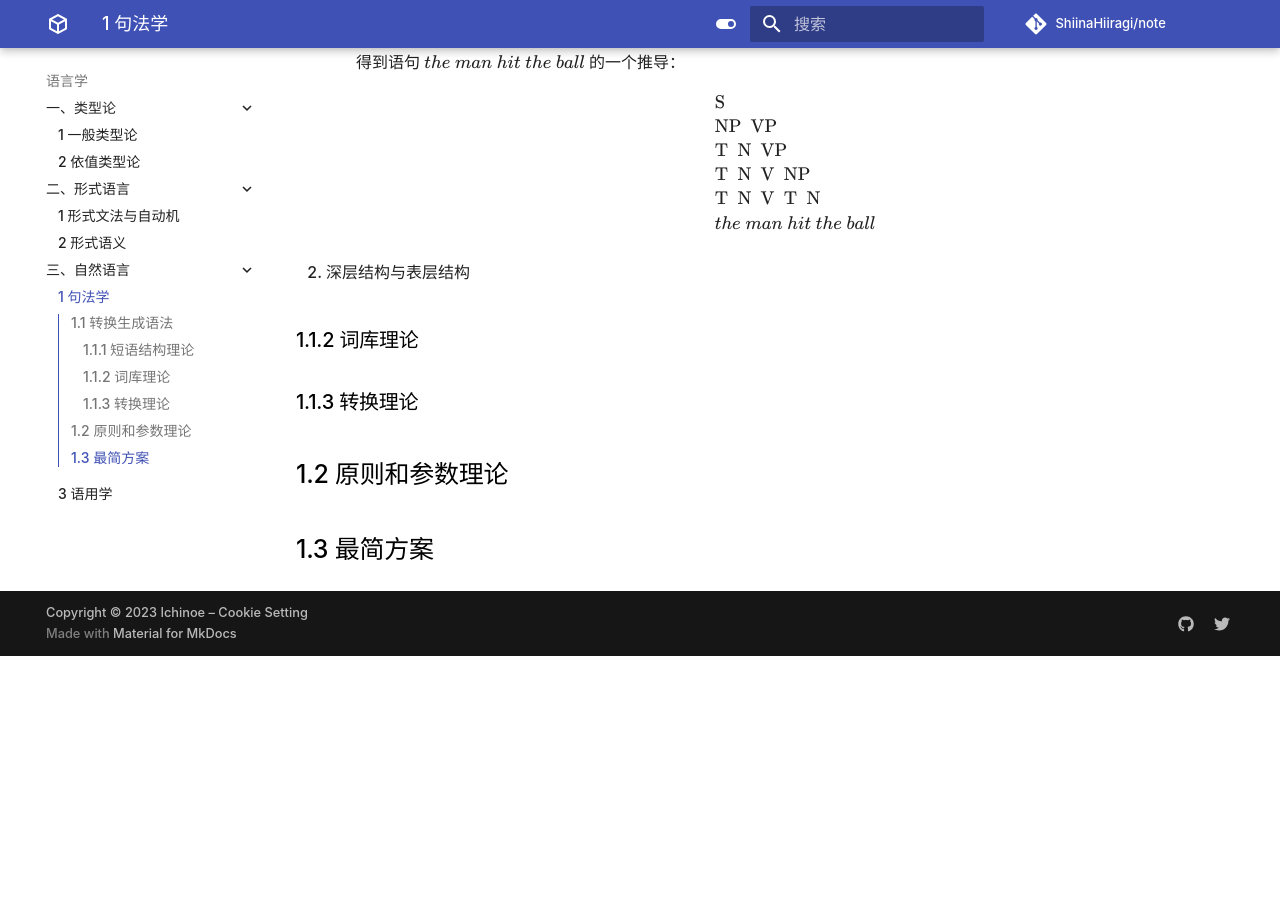
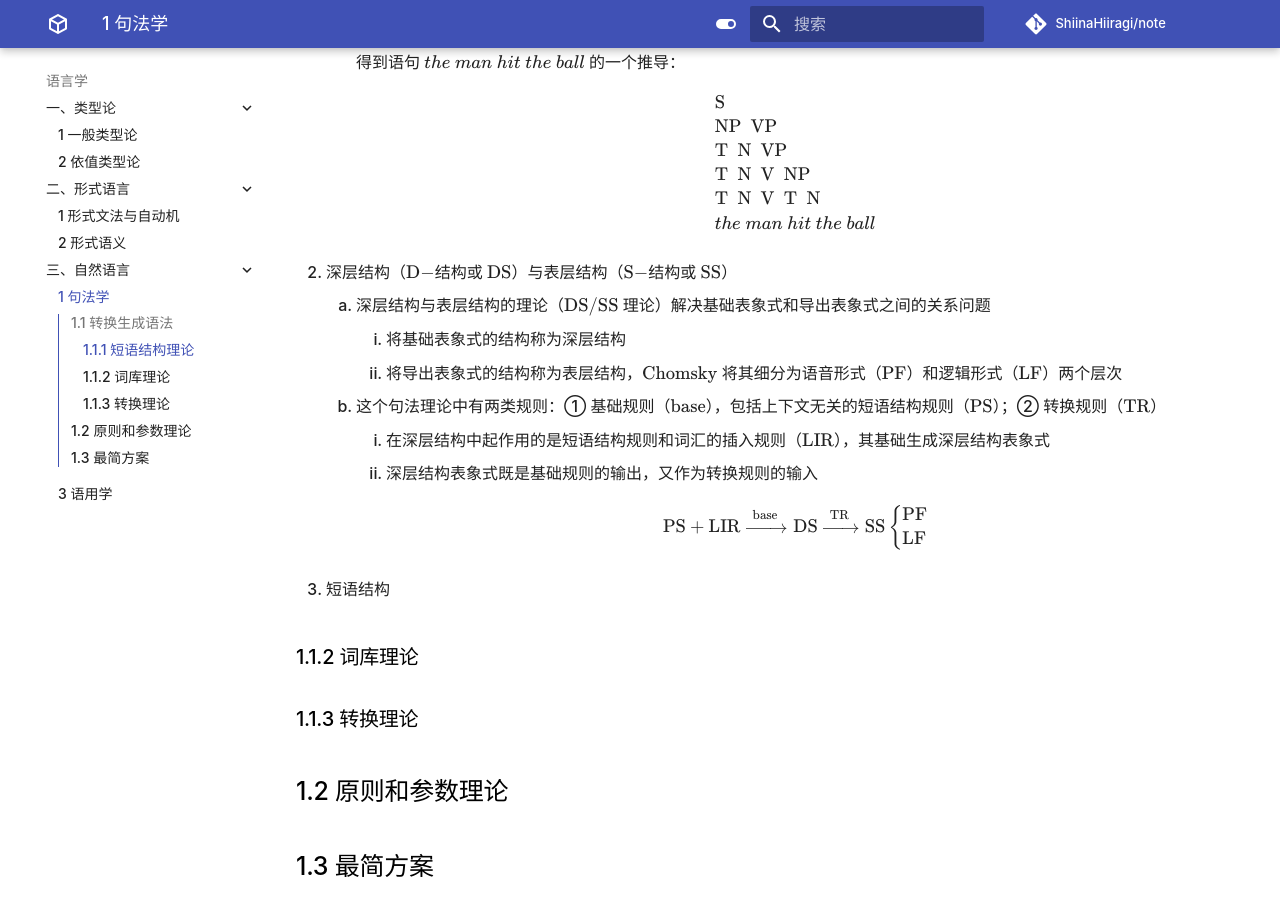
Before and after one commit to ShiinaHiiragi/note, an MkDocs documentation site: the page built from docs/lang/nat/syntax.md, in a window 1280 px wide and 900 px high, scrolled down 998 px. Built offline with MkDocs 1.6.1 and Material for MkDocs 9.7.7, drawn with Linux system fonts in a browser that asks for light colours; comment, search, counter and statistics services are not loaded; before the commit the page ends 1654 px from its top, so only the background shows below that.

Commit message:
stage start syntax

```diff
--- a/docs/lang/nat/syntax.md
+++ b/docs/lang/nat/syntax.md
@@ -43,7 +43,27 @@
         \end{aligned}
         $$
 
-2. 深层结构与表层结构
+2. 深层结构（$\mathrm{D}-$结构或 $\text{DS}$）与表层结构（$\mathrm{S}-$结构或 $\text{SS}$）
+    1. 深层结构与表层结构的理论（$\text{DS/SS}$ 理论）解决基础表象式和导出表象式之间的关系问题
+        1. 将基础表象式的结构称为深层结构
+        2. 将导出表象式的结构称为表层结构，$\text{Chomsky}$ 将其细分为语音形式（$\text{PF}$）和逻辑形式（$\text{LF}$）两个层次
+    2. 这个句法理论中有两类规则：① 基础规则（$\text{base}$），包括上下文无关的短语结构规则（$\text{PS}$）；② 转换规则（$\text{TR}$）
+        1. 在深层结构中起作用的是短语结构规则和词汇的插入规则（$\text{LIR}$），其基础生成深层结构表象式
+        2. 深层结构表象式既是基础规则的输出，又作为转换规则的输入
+
+        $$
+        \text{PS} + \text{LIR}
+        \xrightarrow{\text{ base }}
+        \text{DS}
+        \xrightarrow{\text{ TR }}
+        \text{SS}
+        \left\{\begin{aligned}
+        & \text{PF} \\
+        & \text{LF}
+        \end{aligned}\right.
+        $$
+
+3. 短语结构
 
 ### 1.1.2 词库理论
 
```
Also changed, not shown: docs/index.md (+1 -1 lines).
